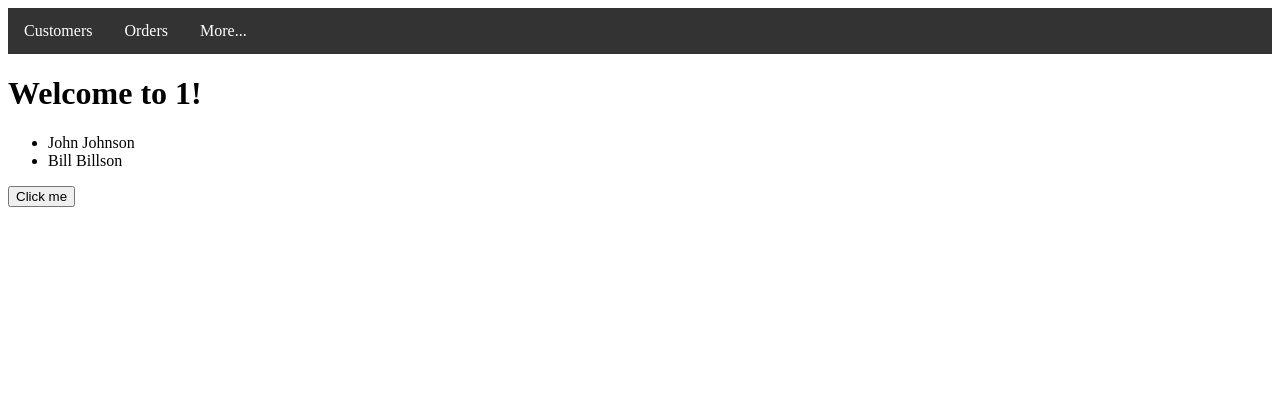
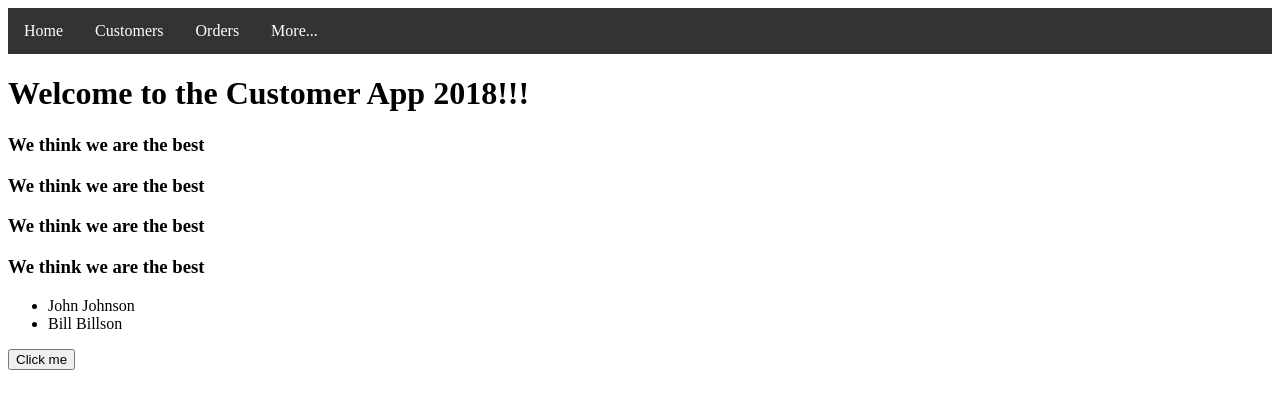
Before and after one commit to webelf101/angular_basic, an Angular app: page / in a window 1280 px wide. Shown: the top 408 px of the page. Built offline with nearby package versions, Linux system fonts and the light colour scheme.

Commit message:
adding home page

```diff
--- a/src/app/app.component.html
+++ b/src/app/app.component.html
@@ -1,9 +1,8 @@
 <!--The content below is only a placeholder and can be replaced.-->
 <div>
   <app-navbar></app-navbar>
-  <h1>
-    Welcome to {{ title }}!
-  </h1>
+
+  <app-welcome></app-welcome>
 
   <app-customers-list></app-customers-list>
 </div>
--- a/src/app/app.component.ts
+++ b/src/app/app.component.ts
@@ -7,6 +7,5 @@
   styleUrls: ['./app.component.css']
 })
 export class AppComponent {
-  title = 1;
 
 }
--- a/src/app/app.module.ts
+++ b/src/app/app.module.ts
@@ -4,12 +4,14 @@
 import { AppComponent } from './app.component';
 import { CustomersListComponent } from './customers/customers-list/customers-list.component';
 import { NavbarComponent } from './shared/navbar/navbar.component';
+import { WelcomeComponent } from './welcome/welcome.component';
 
 @NgModule({
   declarations: [
     AppComponent,
     CustomersListComponent,
-    NavbarComponent
+    NavbarComponent,
+    WelcomeComponent
   ],
   imports: [
     BrowserModule
--- a/src/app/shared/navbar/navbar.component.html
+++ b/src/app/shared/navbar/navbar.component.html
@@ -1,4 +1,5 @@
 <ul>
+  <li><a>Home</a></li>
   <li><a>Customers</a></li>
   <li><a>Orders</a></li>
   <li><a>More...</a></li>
--- /dev/null
+++ b/src/app/welcome/welcome.component.html
@@ -0,0 +1,7 @@
+<h1>
+  {{ title }}!
+</h1>
+<h3>We think we are the best</h3>
+<h3>We think we are the best</h3>
+<h3>We think we are the best</h3>
+<h3>We think we are the best</h3>
--- /dev/null
+++ b/src/app/welcome/welcome.component.ts
@@ -0,0 +1,16 @@
+import { Component, OnInit } from '@angular/core';
+
+@Component({
+  selector: 'app-welcome',
+  templateUrl: './welcome.component.html',
+  styleUrls: ['./welcome.component.css']
+})
+export class WelcomeComponent implements OnInit {
+  title = 'Welcome to the Customer App 2018!!';
+
+  constructor() { }
+
+  ngOnInit() {
+  }
+
+}
```
Also changed, not shown: src/app/welcome/welcome.component.css (added), 1 other file (tests, documents, lock files or other folders).
